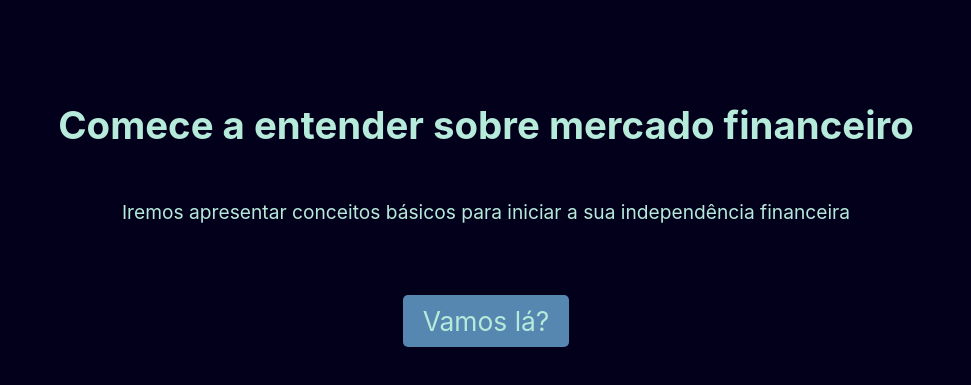
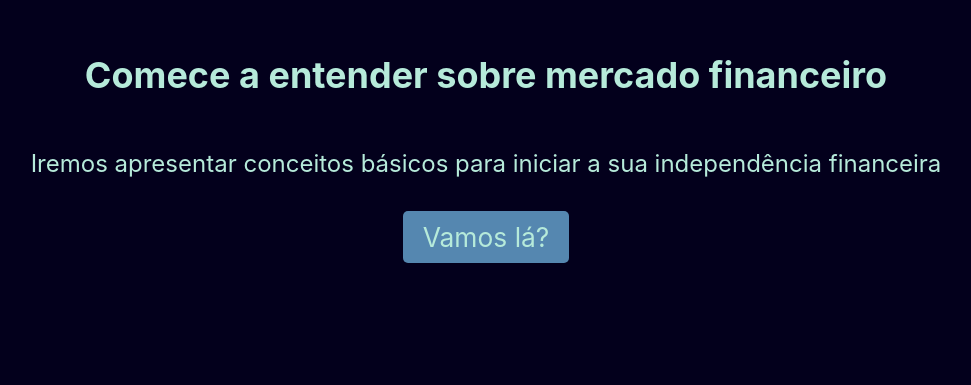
Before and after one commit to PedroKokuba/Projeto-B3---RWD---React, a React (Create React App) app: page / in a window 1280 px wide. Shown: the part 157-542 px from the top of the page, without its empty margins (154-1125 px from the left). Built offline with nearby package versions, Linux system fonts and the light colour scheme.

Commit message:
Responsivo
Acerto de detalhes

```diff
--- a/src/componentes/Home.css
+++ b/src/componentes/Home.css
@@ -1,13 +1,10 @@
-
-
-body{
+.pagina__inicio{
     color: #B6EADA;
-    height: 100%;
-}
-
-section{
+    display: flex;
+    flex-direction: column;
     text-align: center;
-    margin-top: 8em;
+    align-items: center;
+    margin-top: 4em;
 }
 
 h1{
@@ -19,7 +16,6 @@ h1{
 .container__abertura__subtitulo{
     font-size: 1.2em;
     padding-bottom: 0.5em;
-    margin-bottom: 2.5em;
 }
 
 .container__abertura__botao{
@@ -37,6 +33,10 @@ h1{
 
 /* Extra small devices (phones, 600px and down) */
 @media (max-width: 600px) {
+    .pagina__inicio{
+        margin-top: 12em;
+    }
+
     h1{
         font-size: 1.2em;
     }
@@ -53,6 +53,10 @@ h1{
 
 /* Small devices (portrait tablets and large phones, 600px and up) */
 @media (min-width: 600px) {
+    .pagina__inicio{
+        margin-top: 8em;
+    }
+
     h1{
         font-size: 1.2em;
     }
@@ -70,8 +74,14 @@ h1{
 /*Medium devices (landscape tablets, 768px and up) */
 @media (min-width: 768px) {
     h1{
-        font-size: 2.5em;
+        font-size: 1.5em;
     }
+
+    .container__abertura__subtitulo{
+
+        font-size: 1em;
+    }
+
     section{
         margin-top: 6em;
     }
@@ -81,11 +91,16 @@ h1{
     }
 }
 
-/* Large devices (laptops/desktops, 992px and up) */
+ /* Large devices (laptops/desktops, 992px and up) */
 @media (min-width: 992px) {
     h1{
-        font-size: 1.6em;
+        font-size: 1.5em;
     }
+
+    .container__abertura__subtitulo{
+        font-size: 1em;
+    }
+
     section{
         margin-top: 10em;
     }
@@ -97,7 +112,4 @@ h1{
 
 /* Extra large devices (large laptops and desktops, 1200px and up) */
 @media (min-width: 1200px) {
-    .container__abertura__subtitulo{
-        padding: 1.7em;
-    }
 }
--- a/src/componentes/Home.js
+++ b/src/componentes/Home.js
@@ -6,14 +6,11 @@ import {Link} from 'react-router-dom'
 export default function Home(){
 
     return(
-        <>
-            <section>
-                <h1>Comece a entender sobre mercado financeiro</h1>
-                <p className="container__abertura__subtitulo">Iremos apresentar conceitos básicos para iniciar a sua independência financeira</p>
-                <Link className="container__abertura__botao" to="/PaginaPrincipal">Vamos lá?</Link>
-            </section>
-
-        </>
+        <section className='pagina__inicio'>
+            <h1>Comece a entender sobre mercado financeiro</h1>
+            <p className="container__abertura__subtitulo">Iremos apresentar conceitos básicos para iniciar a sua independência financeira</p>
+            <Link className="container__abertura__botao" to="/PaginaPrincipal">Vamos lá?</Link>
+        </section>
     )
 
 
--- a/src/componentes/Section1/Section1.css
+++ b/src/componentes/Section1/Section1.css
@@ -17,7 +17,7 @@ body{
     background-size: cover;
     background-repeat: no-repeat;
     background-position: center;
-    border-radius: 50px;
+    border-radius: 10px;
     display: flex;
     grid-template-columns: 100% !important;
     padding: 4em 4em;
--- a/src/componentes/Section4/Section4.css
+++ b/src/componentes/Section4/Section4.css
@@ -8,33 +8,37 @@
     background-color:#B6EADA ;
     color: #000;
     margin: auto;
+    display: flex;
+    flex-direction: column;
     border-radius: 10px;
     justify-content: center;
     padding: 1em 0;
+    text-align: center;
 }
 
 .container__ipo p {
-    text-align: left;
-    margin: 0em 3em 3em;
+    margin: 0em 3em 1.5em;
 }
 
 .definicao__ipo {
+    display: flex;
+    flex-direction: column;
     margin: 3em 5em;
     list-style-type: none;
 }
 
+
+
 .container__ipo img{
     width: 350px;
+    align-self: center;
 }
 
 
 /* Extra small devices (phones, 600px and down) */
 @media (max-width: 600px) {
     .definicao__ipo {
-        display: flex;
-        flex-direction: column;
         gap: 2em;
-        list-style-type: none;
     }
 
     .container__ipo img{
@@ -45,16 +49,10 @@
 
 /* Small devices (portrait tablets and large phones, 600px and up) */
 @media (min-width: 600px) {
-    .container__ipo p{
-        font-size: 1.3em;
-    }
 
     .definicao__ipo {
-        font-size: 1em;
-        display: flex;
-        flex-direction: column;
-        gap: 2.2em;
-        list-style-type: none;
+        font-size: 1.2em;
+        gap:1em;
     }
 
     .container__ipo img{
@@ -84,9 +82,12 @@
         font-size: 1.4em;
     }
 
+    .definicao__ipo {
+        margin: 3em 5em;
+    }
 
     .container__ipo img{
-        width: 450px;
+        width: 350px;
     }
 }
 
--- a/src/componentes/Section5/Section5.css
+++ b/src/componentes/Section5/Section5.css
@@ -3,6 +3,7 @@
     margin: 2em auto;
     width:80vw;
     height: auto;
+    text-align: center;
 }
 
 .funcionamento__ipo h2{
@@ -20,17 +21,13 @@
 /* Extra small devices (phones, 600px and down) */
 @media (max-width: 600px) {
     .funcionamento__ipo h2{
-        text-align: center;
-        margin: 2em 1em 2em;
+       margin: 2em 1em 2em;
     }
 }
 
 /* Small devices (portrait tablets and large phones, 600px and up) */
 @media (min-width: 600px) {
-    .funcionamento__ipo h2{
-        text-align: center;
-        margin: 2em 1em 2em;
-    }
+
 }
 
 /*Medium devices (landscape tablets, 768px and up) */
@@ -39,10 +36,6 @@
         font-size: 1.2em;
     }
 
-    .funcionamento__ipo h2{
-        text-align: center;
-        margin: 2em 1em 2em;
-    }
 }
 
 /* Large devices (laptops/desktops, 992px and up) */
@@ -50,16 +43,10 @@
     .funcionamento__ipo p{
         font-size: 1.4em;
     }
-    .funcionamento__ipo h2{
-        text-align: center;
-        margin: 2em 1em 2em;
-    }
+
 }
 
 /* Extra large devices (large laptops and desktops, 1200px and up) */
 @media (min-width: 1200px) {
-    .funcionamento__ipo h2{
-        text-align: center;
-        margin: 2em 1em 2em;
-    }
+
 }
```
